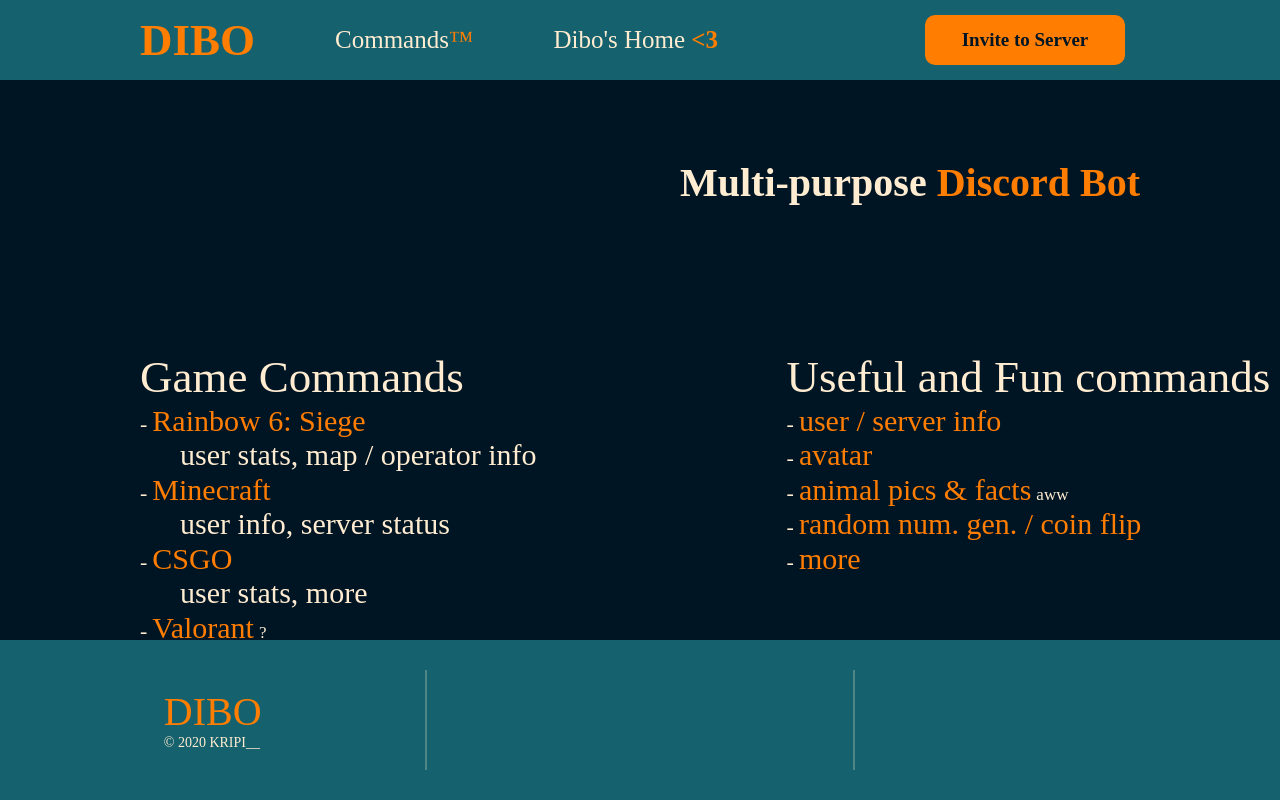
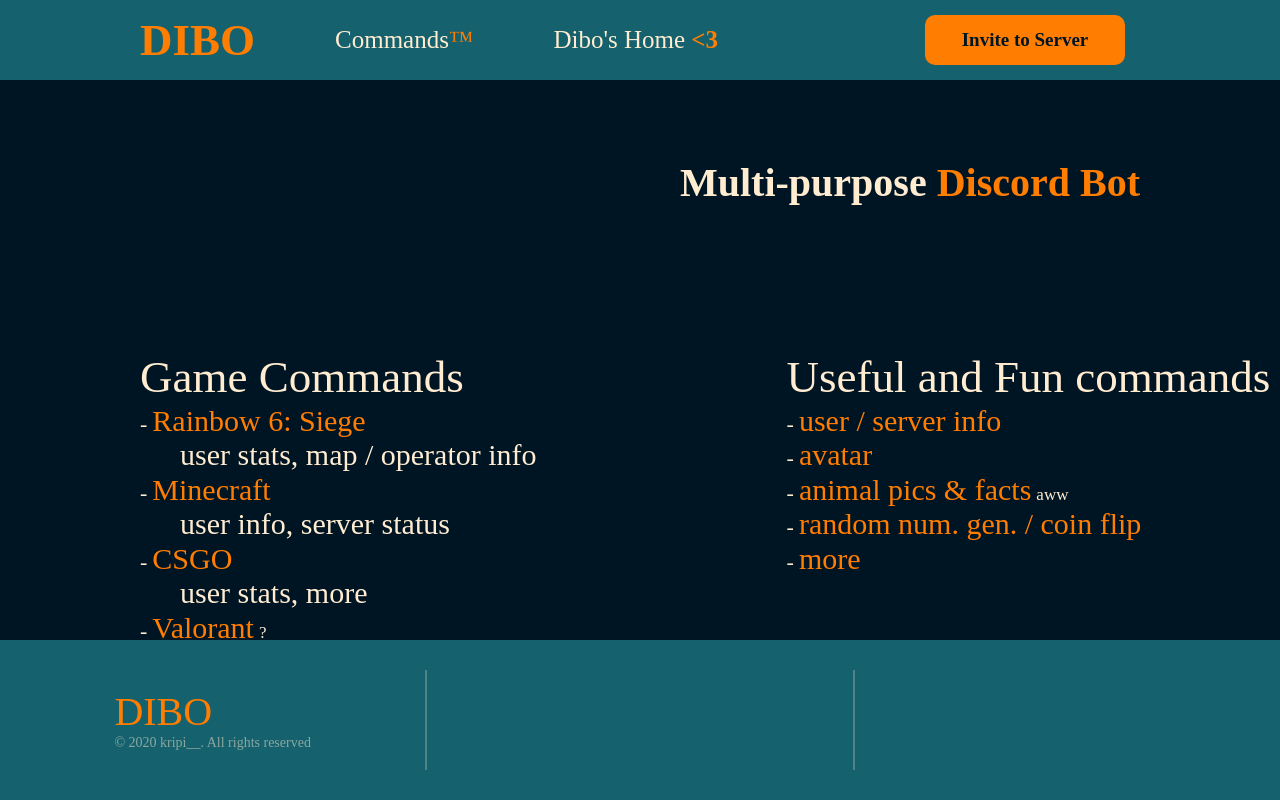
Before and after one commit to kripi-png/DiboWebsite, a React (Create React App) app: page / in a window 1280 px wide. Built offline with nearby package versions, Linux system fonts and the light colour scheme.

Commit message:
all rights reserved

```diff
--- a/src/footer.js
+++ b/src/footer.js
@@ -7,7 +7,7 @@
               <div className="footerItem title">
                 <div className="titleHolder">
                   <p>Dibo</p>
-                  <p className="copyright">© 2020 kripi__</p>
+                  <p className="copyright">© 2020 kripi__. All rights reserved</p>
                 </div>
               </div>
               <div className="separator"></div>
--- a/src/index.css
+++ b/src/index.css
@@ -130,6 +130,9 @@
 .footer .footerItem {
   flex: 1;
 }
+.footer .footerItem p {
+  margin: 0;
+}
 .footer .footerItem.title {
   color: #FF7D00;
   display: flex;
@@ -139,12 +142,11 @@
   justify-content: center;
   text-transform: uppercase;
 }
-.footer .footerItem.title p {
-  margin: 0;
-}
 .footer .footerItem.title .copyright {
   color: #FFECD1;
   font-size: 14px;
+  opacity: 0.5;
+  text-transform: none;
 }
 .footer .footerItem .titleHolder {
   margin: 0 auto;
@@ -155,8 +157,8 @@
 
 .separator {
   background-color: #FFECD1;
+  height: 100px;
   margin: auto 0;
-  height: 100px;
   opacity: 0.25;
   width: 2px;
 }
--- a/src/scss/modules/_footer.scss
+++ b/src/scss/modules/_footer.scss
@@ -11,6 +11,10 @@
   .footerItem {
     flex: 1;
 
+    p {
+      margin: 0;
+    }
+
     &.title {
       color: $highlight;
       display: flex;
@@ -20,13 +24,11 @@
       justify-content: center;
       text-transform: uppercase;
 
-      p {
-        margin: 0;
-      }
-
       .copyright {
         color: $accent;
         font-size: 14px;
+        opacity: .5;
+        text-transform: none;
       }
     }
 
@@ -39,10 +41,11 @@
     }
   }
 }
+
 .separator {
   background-color: $accent;
+  height: 100px;
   margin: auto 0;
-  height: 100px;
   opacity: .25;
   width: 2px;
 }
```
Also changed, not shown: 1 other file (tests, documents, lock files or other folders).
